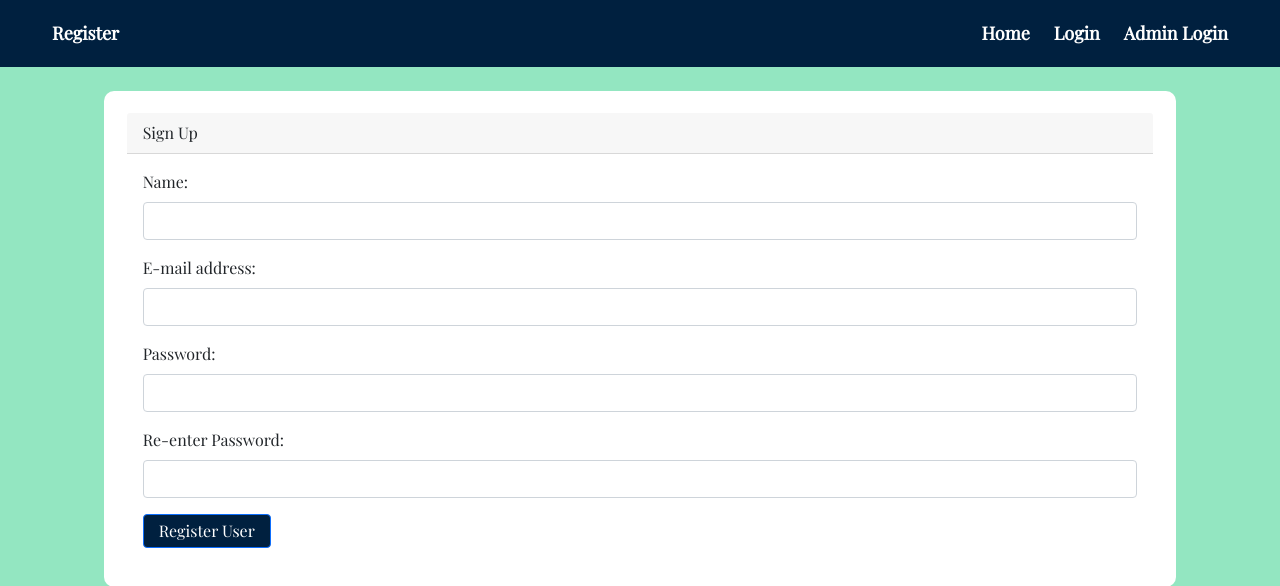
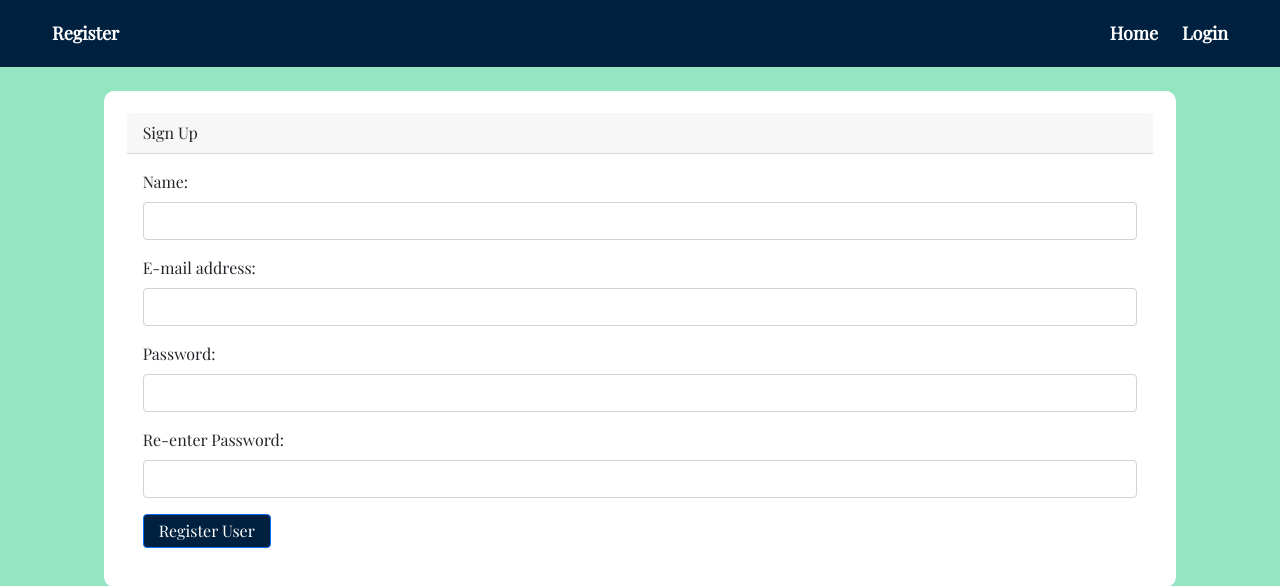
Before and after one commit to yashre-bh/mvc-assignment, a PHP site: template app/views/templates/register.twig in a window 1280 px wide. Shown: the top 586 px of the page. Run offline with PHP 8.4, Linux system fonts and the light colour scheme; the template is opened without the code that fills it, so the values that code supplies are empty; some libraries are stand-ins or nearby versions.

Commit message:
removed: redundant option of admin login

```diff
--- a/app/views/templates/register.twig
+++ b/app/views/templates/register.twig
@@ -16,7 +16,7 @@
         <ul>
             <li><a href="/">Home</a></li>
             <li><a href="/login">Login</a></li>
-            <li><a href="/adminlogin">Admin Login</a></li>
+            {# <li><a href="/adminlogin">Admin Login</a></li> #}
         </ul>
     </nav>
 
```
